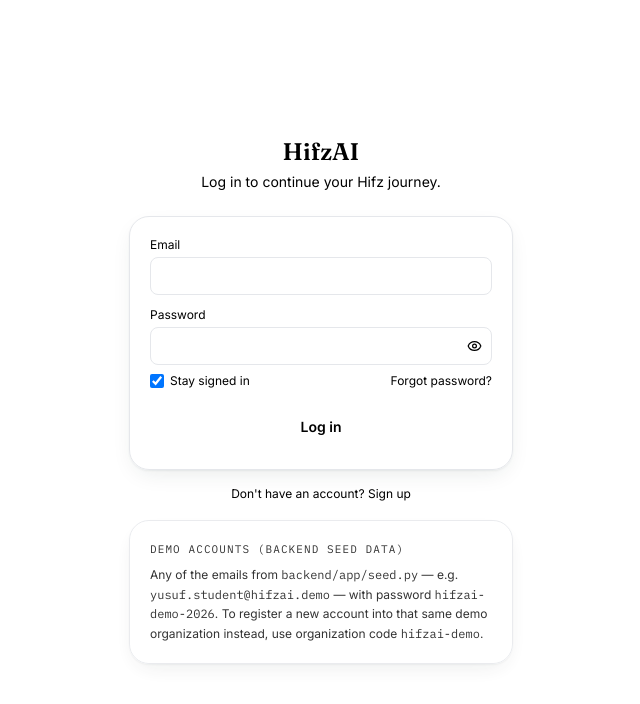
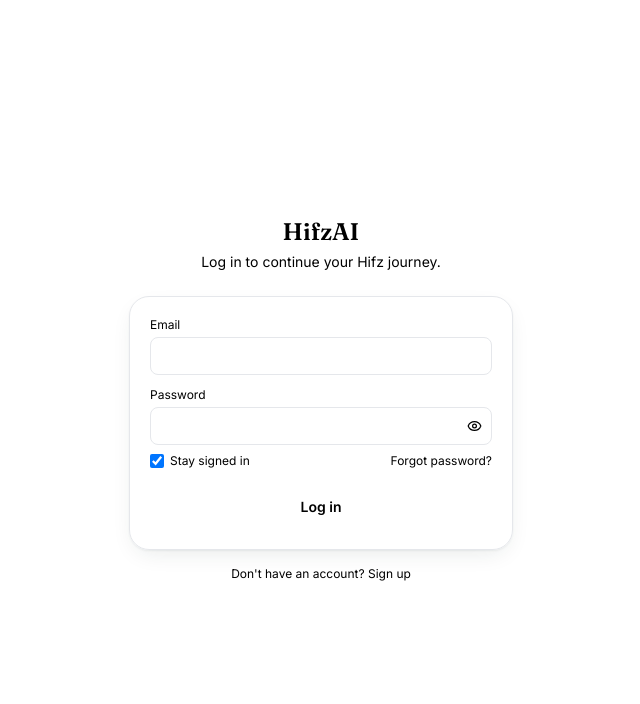
Before and after one commit to Mariyah52/hifz-AI, a React (Vite) app: page /login in a window 1280 px wide. Shown: the top 704 px of the page, without its empty margins (319-959 px from the left). Built offline with nearby package versions, Linux system fonts and the light colour scheme; no server answers; a web font is replaced by a local one.

Commit message:
Remove demo accounts info box from login/signup page

```diff
--- a/src/pages/LoginPage.tsx
+++ b/src/pages/LoginPage.tsx
@@ -199,19 +199,6 @@ export function LoginPage() {
           {mode === 'login' ? "Don't have an account? Sign up" : 'Already have an account? Log in'}
         </button>
 
-        {mode === 'login' && (
-          <Card className="mt-4 opacity-80">
-            <p className="text-[11px] uppercase tracking-widest text-ink-soft font-mono mb-2">
-              Demo accounts (backend seed data)
-            </p>
-            <p className="text-xs text-ink-soft font-body leading-relaxed">
-              Any of the emails from <code>backend/app/seed.py</code> — e.g.{' '}
-              <code>yusuf.student@hifzai.demo</code> — with password{' '}
-              <code>hifzai-demo-2026</code>. To register a new account into that same demo
-              organization instead, use organization code <code>hifzai-demo</code>.
-            </p>
-          </Card>
-        )}
       </div>
     </div>
   );
```
